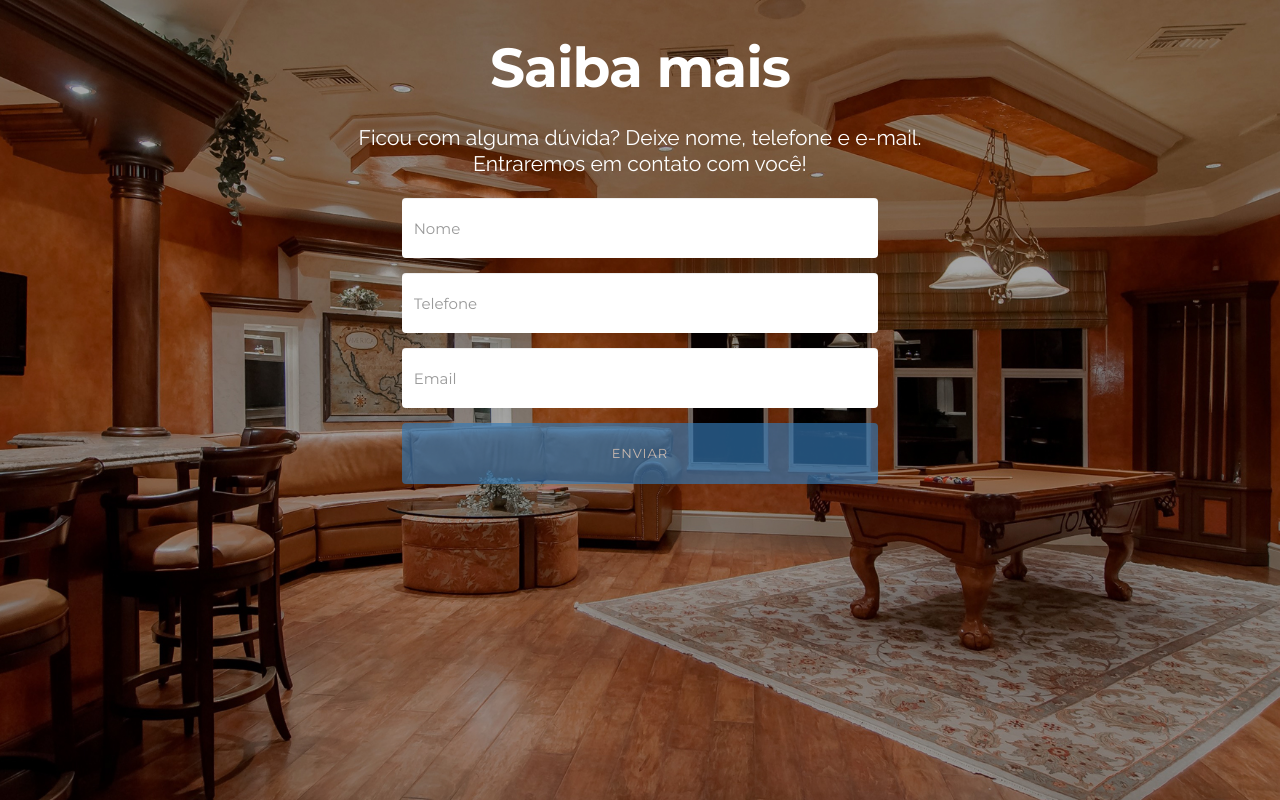
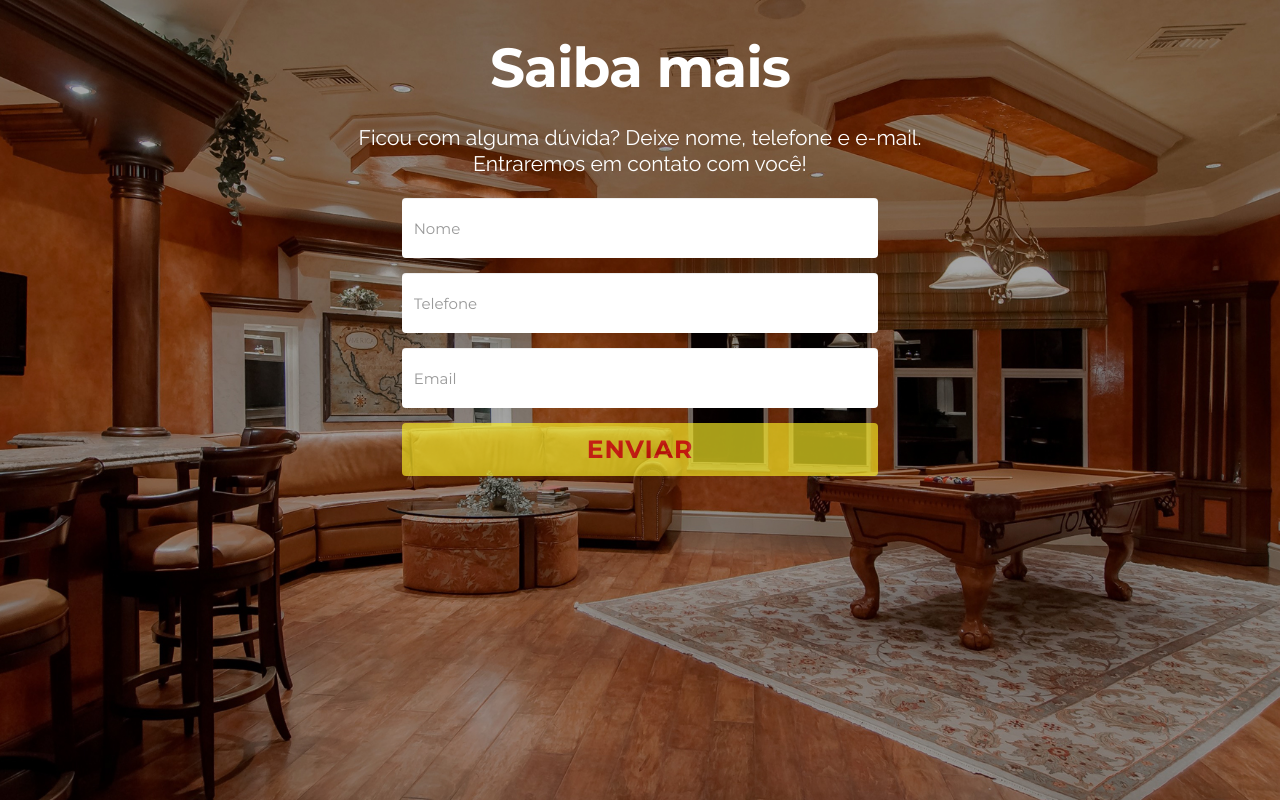
Before and after one commit to DescontUAI-devs/descontuai, a Flask app: page /cadastro in a window 1280 px wide. Run offline with Flask 2, Linux system fonts and the light colour scheme; parts of the project's set-up code (start-up, migrations or seed data) failed here and were passed over; some libraries are stand-ins or nearby versions.

Commit message:
mudança na cor botao pagina capture

```diff
--- a/static/css/main.css
+++ b/static/css/main.css
@@ -168,7 +168,24 @@ a:hover, a:focus {
   transition: all 0.35s ease-in-out;
 }
 
+.btn-capture {
+  background-color:#fff227;
+  color: #f00f0f;
+  font-size: 25px;
+  line-height: 1.33;
+  padding: 10px 30px;
+  font-weight: bold;
+  letter-spacing: 1px;
+}
 
+.btn-capture:hover, .btn-capture:focus, .btn-capture:active, .btn-capture.active {
+  background-color: #fff227;
+  color: #f00f0f;
+  -webkit-transition: all 0.35s ease-in-out;
+  -moz-transition: all 0.35s ease-in-out;
+  -o-transition: all 0.35s ease-in-out;
+  transition: all 0.35s ease-in-out;
+}
 
 
 /*-----------------Margins------------------*/
--- a/templates/capture.html
+++ b/templates/capture.html
@@ -57,7 +57,7 @@
 	                        </div>
 							<div class="row">
 							    <div class="col-sm-8 col-sm-offset-2"  >
-									<button type="submit" id="btnEnviar" class="btn btn-primary btn-lg btn-block">Enviar</button>
+									<button type="submit" id="btnEnviar" class="btn btn-capture btn-block">Enviar</button>
 								</div>
 							</div>
 	                    </form>
```
